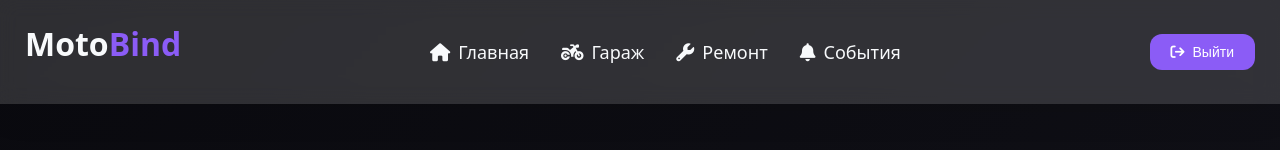
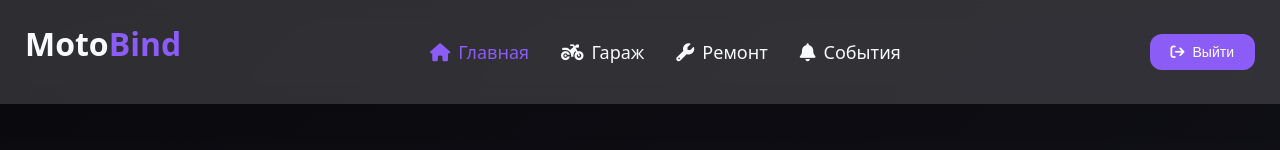
Before and after one commit to griskprj/MotoBind, a Vue app in the folder frontend/: page /home in a window 1280 px wide. Shown: the top 150 px of the page. Built offline with nearby package versions, Linux system fonts and the light colour scheme; no server answers; sample sign-in values are in the browser's storage.

Commit message:
fix: Dynamic active class to links in header

```diff
--- a/frontend/src/components/Header.vue
+++ b/frontend/src/components/Header.vue
@@ -14,9 +14,9 @@
         <!-- Навигация (адаптивная) -->
         <nav class="header-nav" :class="{ 'nav-open': isMenuOpen }">
             <router-link
-                to="/"
+                to="/home"
                 class="nav-link"
-                :class="{ active: $route.path === '/'}"
+                :class="{ active: $route.path === '/home'}"
                 @click="closeMenu"
             >
                 <i class="fa fa-home"></i>
```
